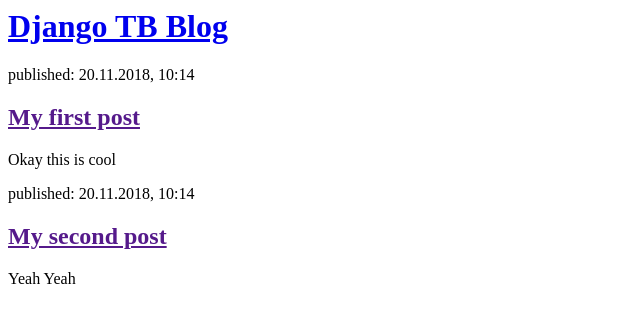
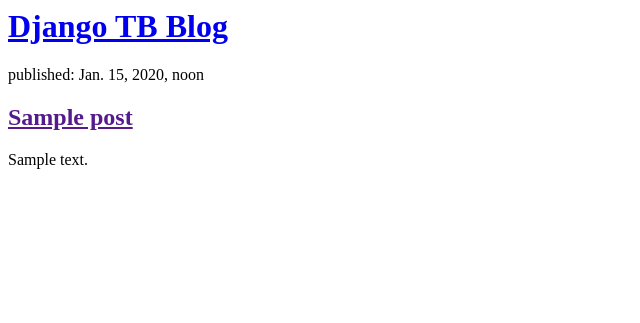
Before and after one commit to takudzwa1998/BlogTut, a Django app: template blog/templates/blog/post_list.html in a window 1280 px wide. Shown: the top 323 px of the page, without its empty margins (0-640 px from the left). Run offline with Django 3.2, Linux system fonts and the light colour scheme; the template is opened without the code that fills it: values that come from a table or form of the project are taken from there, others are empty; tables that the repository leaves empty hold one stand-in row (values such as "Sample post").

Commit message:
Modified templates to display posts from databases

```diff
--- a/blog/templates/blog/post_list.html
+++ b/blog/templates/blog/post_list.html
@@ -7,16 +7,12 @@
             <h1><a href="/">Django TB Blog</a></h1>
         </div>
 
-        <div>
-            <p>published: 20.11.2018, 10:14</p>
-            <h2><a href="">My first post</a></h2>
-            <p> Okay this is cool</p>
-        </div>
-
-        <div>
-            <p>published: 20.11.2018, 10:14</p>
-            <h2><a href="">My second post</a></h2>
-            <p>Yeah Yeah</p>
-        </div>
+            {% for post in posts %}
+                <div>
+                    <p>published: {{ post.published_date }}</p>
+                    <h2><a href="">{{ post.title }}</a></h2>
+                    <p>{{ post.text|linebreaksbr }}</p>
+                </div>
+            {% endfor %}
     </body>
 </html>
--- a/blog/views.py
+++ b/blog/views.py
@@ -1,5 +1,8 @@
 from django.shortcuts import render
+from .models import Post
+from django.utils import timezone
 
 # Create your views here.
 def post_list(request):
-    return render(request, 'blog/post_list.html', {})
+    posts = Post.objects.filter(published_date__lte=timezone.now()).order_by('published_date')
+    return render(request, 'blog/post_list.html', {'posts': posts})
```
